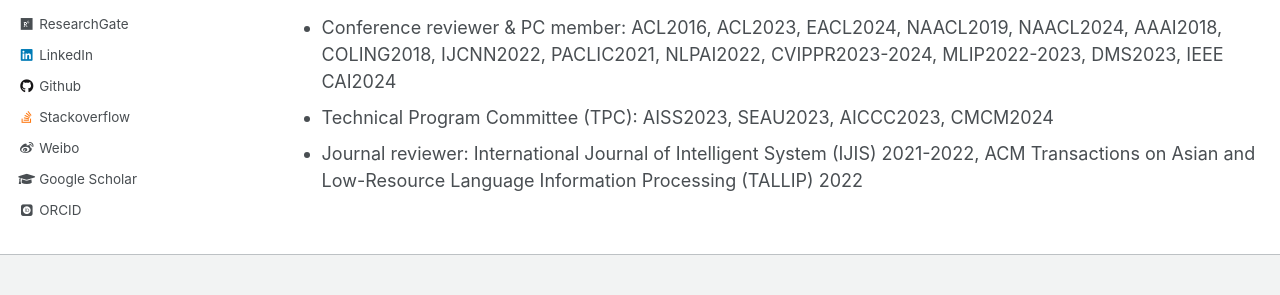
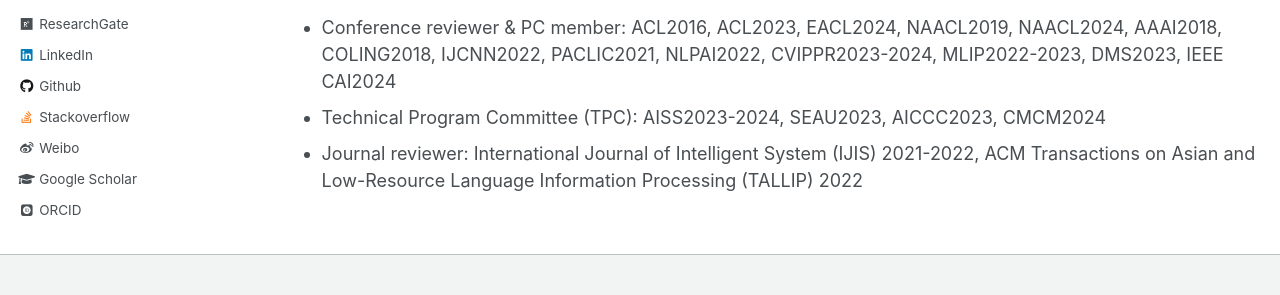
Before and after one commit to miradel51/miradel51.github.io, a Jekyll site: the page built from _pages/publications.md, in a window 1280 px wide and 900 px high, scrolled down 4132 px. Shown: the part 490-785 px from the top of the window. Built offline with Jekyll 4.4.1, drawn with Linux system fonts in a browser that asks for light colours; some web fonts are replaced.

Commit message:
Update publications.md
added a new role as TPC for AISS2024.

```diff
--- a/_pages/publications.md
+++ b/_pages/publications.md
@@ -28,6 +28,6 @@ Academic Service
 ======
 <!-- * Conference reviewer & PC member: ACL2016, ACL2023, AAAI2018, COLING2018, NAACL2019, PACLIC2021, IJCNN2022, NLPAI2022, CVIPPR2023-2024, AIFZ2023, NLDM2023, MLIP2022-2023, DMS2023, COMSAP2023, NLTM2024, ALMLA2024, ITEORY2023, SEMIT2023, SIPR2023, AIAA2023, EDUTEC2024, AIFU2024, MLSC2024, CSML2024   -->
 * Conference reviewer & PC member: ACL2016, ACL2023, EACL2024, NAACL2019, NAACL2024, AAAI2018, COLING2018, IJCNN2022, PACLIC2021, NLPAI2022, CVIPPR2023-2024, MLIP2022-2023, DMS2023, IEEE CAI2024
-<!-- * Technical Program Committee (TPC): ADMIT2022-2024, AMLIT2023, ACDP2023-2024, AIMLR2023, CSSE2023, AISS2023, ACAI2023, MLAMDA2023, AACIP2023, ACAI2023, DMCSE2023, SEAU2023, CACML2024, CMCM2024, DSML2023, CNIOT2023, MICML2023, APIT 2024, CCRIS 2024 -->
-* Technical Program Committee (TPC): AISS2023, SEAU2023, AICCC2023, CMCM2024
+<!-- * Technical Program Committee (TPC): ADMIT2022-2024, AMLIT2023, ACDP2023-2024, AIMLR2023, CSSE2023, AISS2023-2024, ACAI2023, MLAMDA2023, AACIP2023, ACAI2023, DMCSE2023, SEAU2023, CACML2024, CMCM2024, DSML2023, CNIOT2023, MICML2023, APIT 2024, CCRIS 2024 -->
+* Technical Program Committee (TPC): AISS2023-2024, SEAU2023, AICCC2023, CMCM2024
 * Journal reviewer: International Journal of Intelligent System (IJIS) 2021-2022, ACM Transactions on Asian and Low-Resource Language Information Processing (TALLIP) 2022
```
